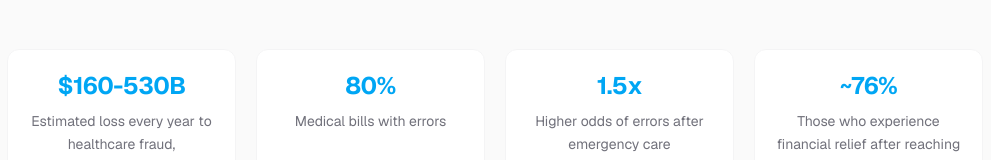
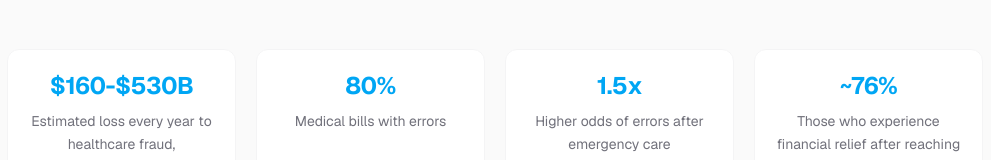
Before and after one commit to NothingSuspiciousOSU/OpenHealth, a Next.js app: page / in a window 1280 px wide. Shown: the part 607-767 px from the top of the page, without its empty margins (145-1136 px from the left). Built offline with nearby package versions, Linux system fonts and the light colour scheme; no server answers.

Commit message:
refactor: add $ sign

```diff
--- a/app/page.tsx
+++ b/app/page.tsx
@@ -60,7 +60,7 @@ export default function Home() {
       <StatsBar
         stats={[
           {
-            value: "$160-530B",
+            value: "$160-$530B",
             label:
               "Estimated loss every year to healthcare fraud, overpayments, and billing mistakes",
           },
```
